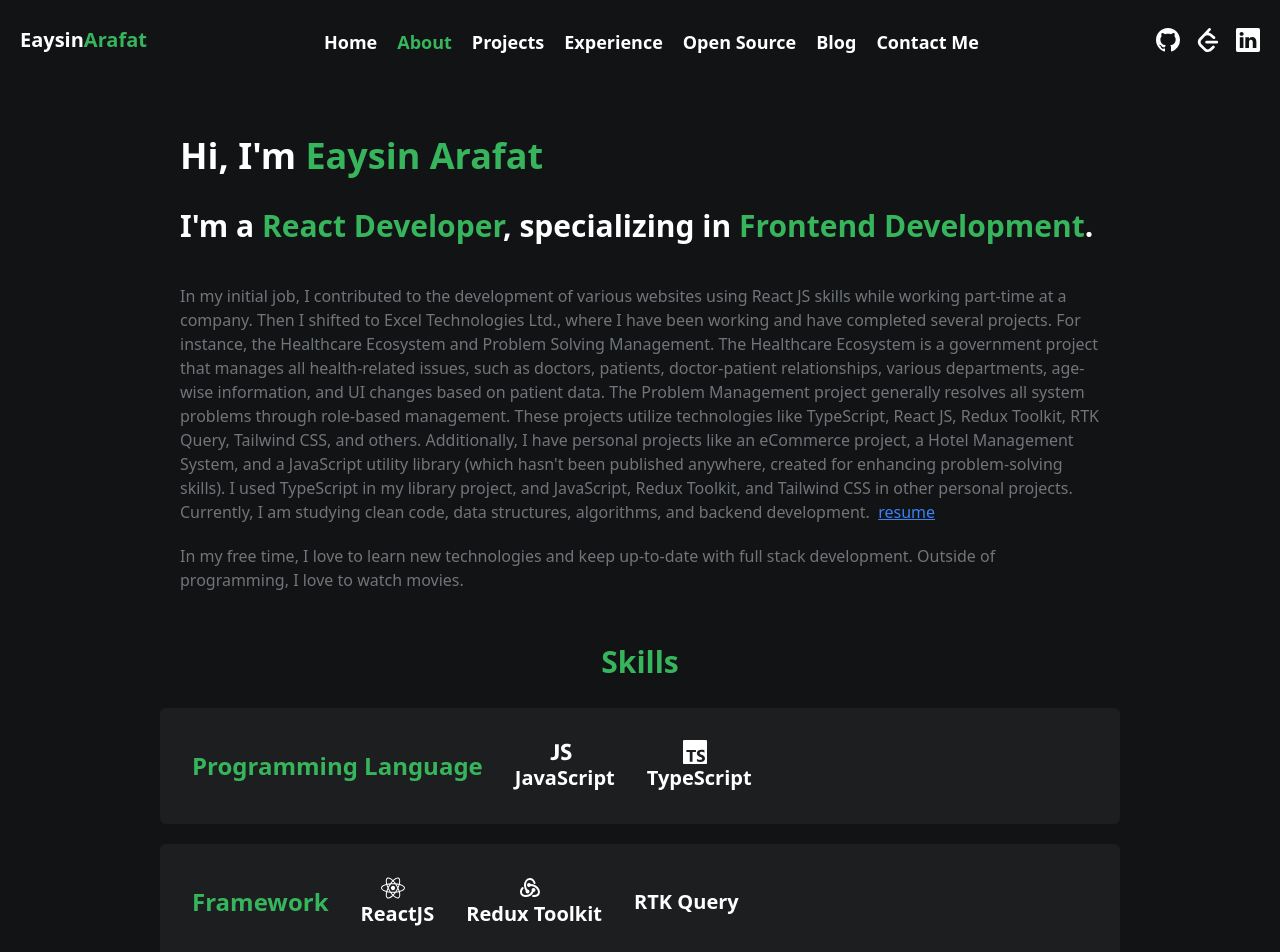
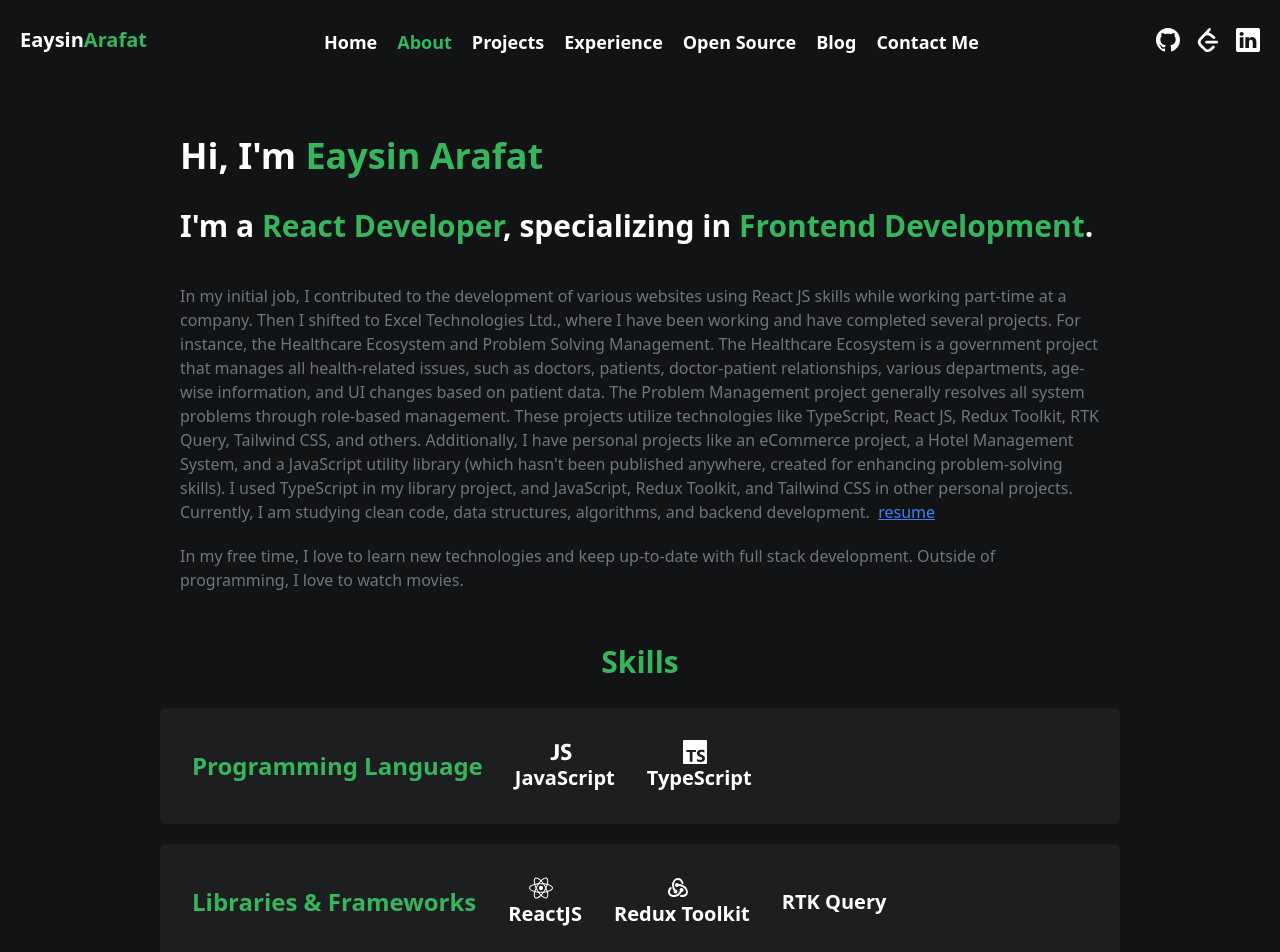
Before and after one commit to eaysin-arafat/my-portfolio, a React (Vite) app: page /about in a window 1280 px wide. Shown: the top 952 px of the page. Built offline with nearby package versions, Linux system fonts and the light colour scheme.

Commit message:
update slilld info

```diff
--- a/src/components/Skills.tsx
+++ b/src/components/Skills.tsx
@@ -12,7 +12,7 @@ const skillsData = [
     ],
   },
   {
-    category: "Framework",
+    category: "Libraries & Frameworks",
     skills: [
       { icon: <FaReact size="24px" />, name: "ReactJS " },
       { icon: <TbBrandRedux size="24px" />, name: "Redux Toolkit" },
```
